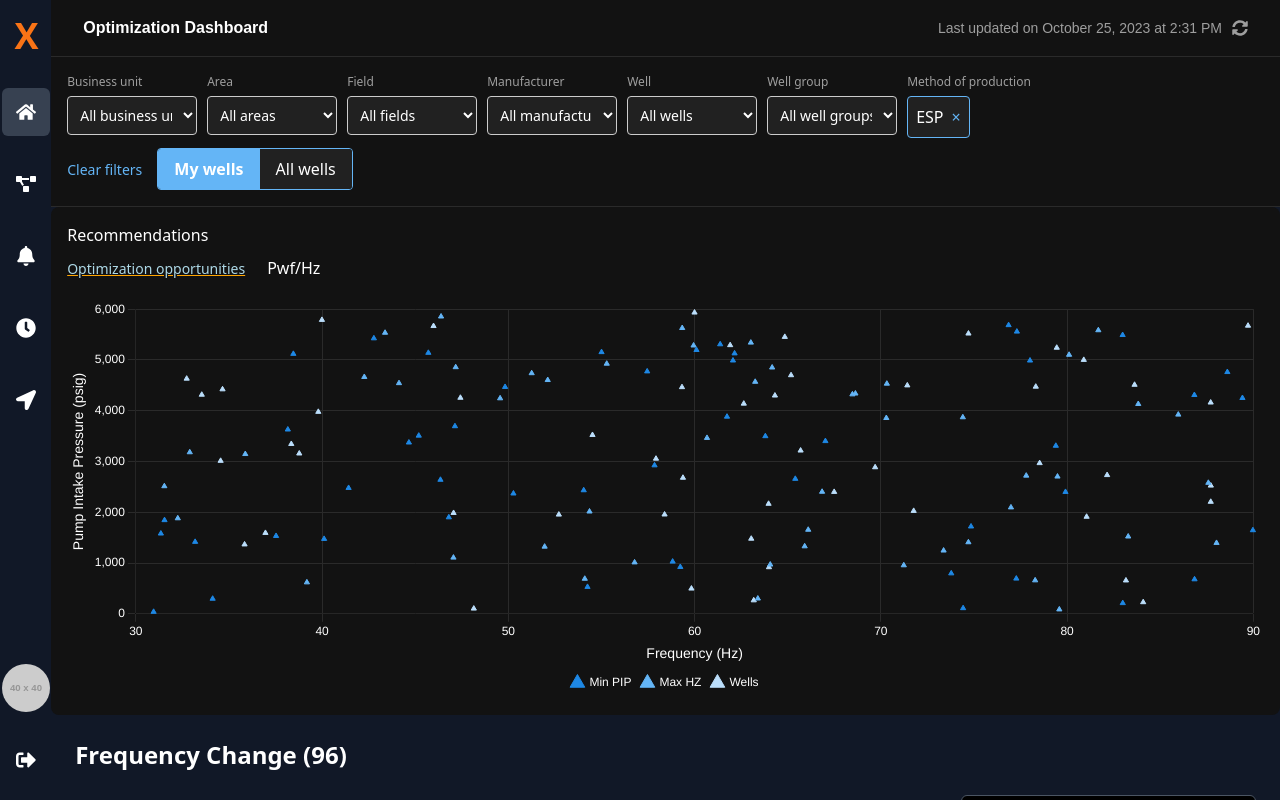
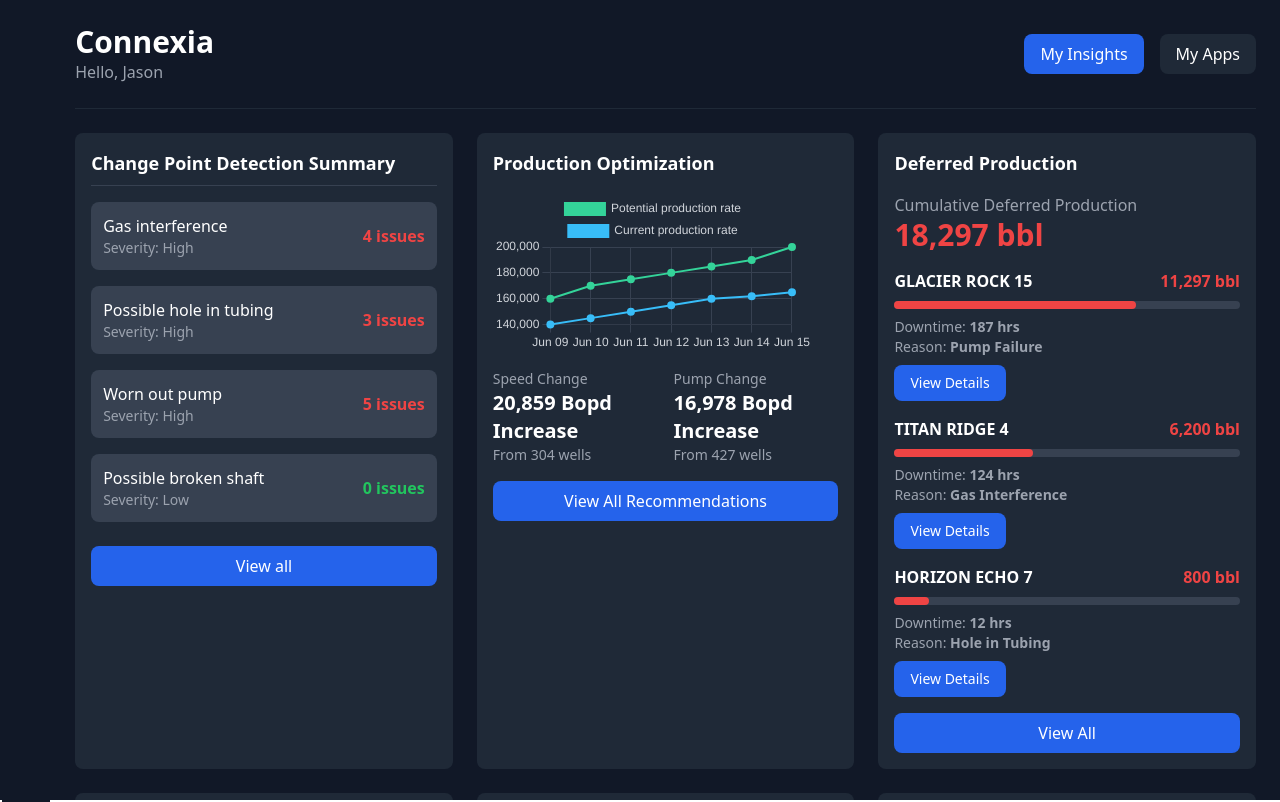
Before and after one commit to jachuk1987/Optimization_Dashboard, a React (Create React App) app in the folder slb-digital-forum/: page /X in a window 1280 px wide. Shown: the top 802 px of the page. Built offline with nearby package versions, Linux system fonts and the light colour scheme.

Commit message:
Link_Connexia

```diff
--- a/slb-digital-forum/src/App.js
+++ b/slb-digital-forum/src/App.js
@@ -21,6 +21,7 @@ function App() {
       <div className="w-[96%] h-screen overflow-y-auto">
         <Routes>
           <Route path='/' />
+          <Route path="/X" element={<Connexia />}/>
           <Route path='/Maps' element={<LocationPage />} />
           <Route path='/Clock' element={<ClockPage />} />
 
@@ -31,7 +32,6 @@ function App() {
         <RecommendationChart />
         <FrequencyTable />
         <TrackedFrequency />
-        <Connexia />
 
       </div>
 
--- a/slb-digital-forum/src/Components/SideBar.jsx
+++ b/slb-digital-forum/src/Components/SideBar.jsx
@@ -17,7 +17,18 @@ const SideBar = () => {
         {/* Logo */}
 
 
-        <div style={{marginLeft:"13px"}} className="text-orange-500 text-4xl ml-13px font-bold">X</div>
+        {/* <div style={{marginLeft:"13px"}} className="text-orange-500 text-4xl ml-13px font-bold">X</div> */}
+        <div className="bg-gray-900 text-white min-h-screen p-6">
+          <header className="flex justify-between items-center pb-6 border-b border-gray-800">
+            {/* <div>
+              <h1 className="text-3xl font-bold">Connexia</h1>
+              <p className="text-gray-400">Hello, Jason</p>
+            </div> */}
+
+          </header>
+
+          {/* Rest of your dashboard */}
+        </div>
 
 
 
@@ -35,7 +46,7 @@ const SideBar = () => {
           </button>
           <button className="w-12 h-12 flex items-center justify-center hover:bg-gray-600">
 
-          <Link to={'/Clock'}><FaClock className="text-white text-xl" /></Link>
+            <Link to={'/Clock'}><FaClock className="text-white text-xl" /></Link>
           </button>
           <button className="w-12 h-12 flex items-center justify-center hover:bg-gray-600">
 
--- a/slb-digital-forum/src/Connexia/Connexia.jsx
+++ b/slb-digital-forum/src/Connexia/Connexia.jsx
@@ -9,8 +9,7 @@ import {
     LineElement,
     Tooltip,
     Legend,
-}
-from "chart.js";
+} from "chart.js";
 
 // Register Chart.js components
 ChartJS.register(CategoryScale, LinearScale, PointElement, LineElement, Tooltip, Legend);
```
